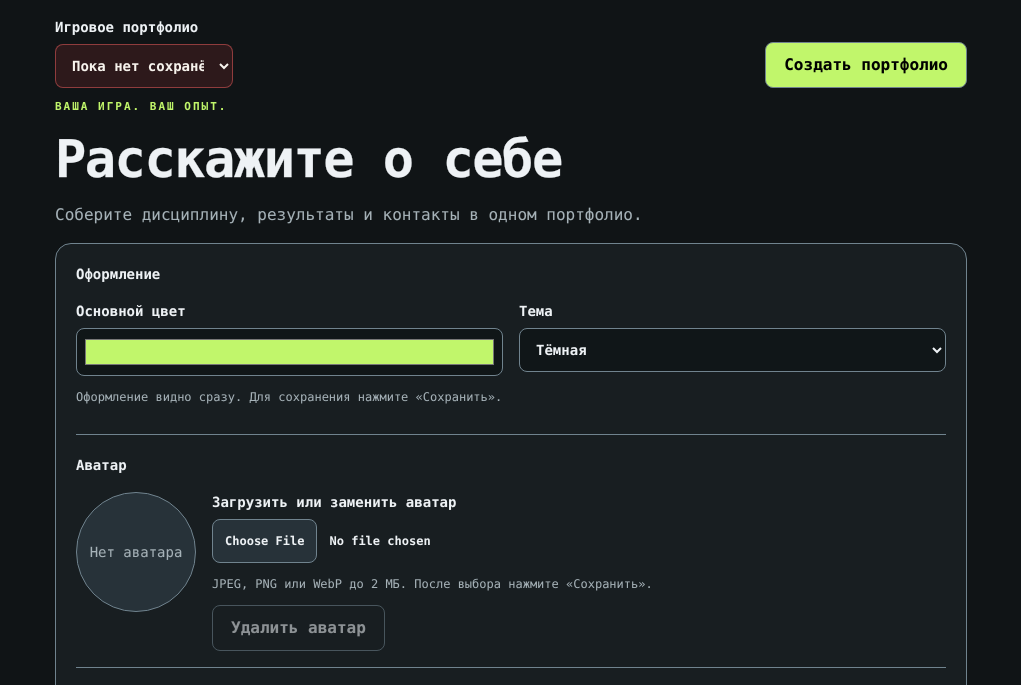
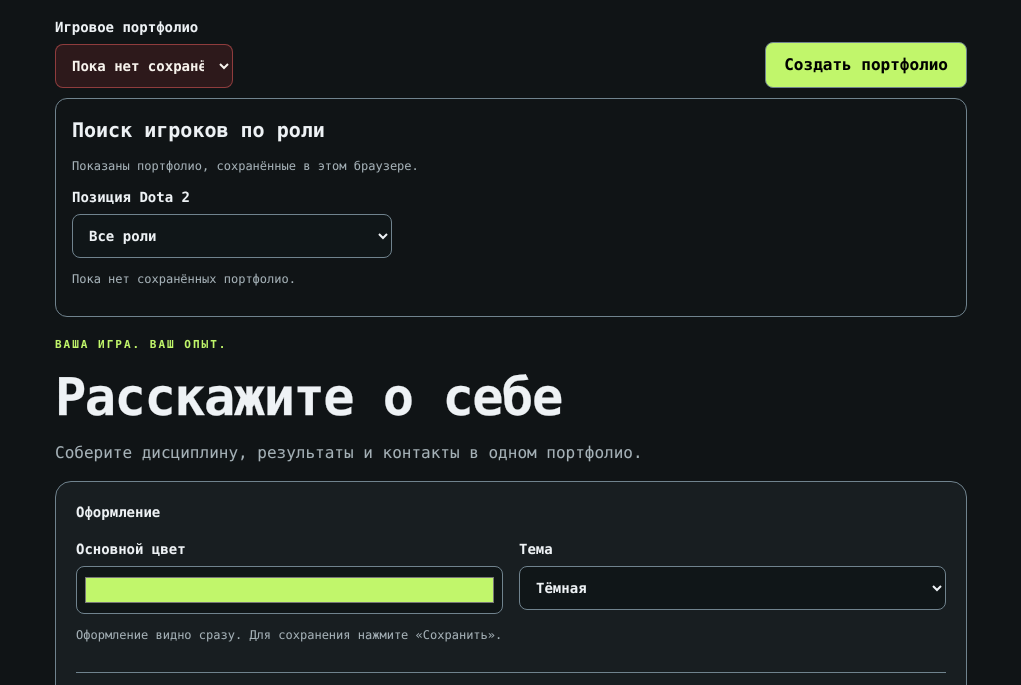
Before and after one commit to Assekke/Portfolio-cyber, a plain HTML site: page index.html in a window 1280 px wide. Shown: the part 56-741 px from the top of the page, without its empty margins (129-1150 px from the left). Drawn offline with Linux system fonts and the light colour scheme.

Commit message:
Добавить поиск игроков по роли

```diff
--- a/index.html
+++ b/index.html
@@ -27,6 +27,20 @@
     <section class="portfolio-controls" aria-label="Выбор портфолио">
       <label for="portfolio-select">Игровое портфолио<select id="portfolio-select"><option value="">Пока нет сохранённых портфолио</option></select></label>
       <button id="new-button" type="button">Создать портфолио</button>
+    </section>
+    <section class="role-search" aria-labelledby="role-search-title">
+      <h2 id="role-search-title">Поиск игроков по роли</h2>
+      <p class="hint">Показаны портфолио, сохранённые в этом браузере.</p>
+      <label for="role-filter">Позиция Dota 2<select id="role-filter">
+        <option value="">Все роли</option>
+        <option value="Кэрри">Кэрри — позиция 1</option>
+        <option value="Мидер">Мидер — позиция 2</option>
+        <option value="Оффлейнер">Оффлейнер — позиция 3</option>
+        <option value="Саппорт">Саппорт — позиция 4</option>
+        <option value="Полная поддержка">Полная поддержка — позиция 5</option>
+      </select></label>
+      <p id="role-search-empty" class="hint" role="status" hidden></p>
+      <ul id="role-search-results" aria-label="Найденные портфолио"></ul>
     </section>
     <section id="editor" aria-labelledby="editor-title">
       <p class="eyebrow">ВАША ИГРА. ВАШ ОПЫТ.</p>
--- a/script.js
+++ b/script.js
@@ -20,6 +20,9 @@
   const nicknameError = document.getElementById("nickname-error");
   const status = document.getElementById("status");
   const select = document.getElementById("portfolio-select");
+  const roleFilter = document.getElementById("role-filter");
+  const roleResults = document.getElementById("role-search-results");
+  const roleSearchEmpty = document.getElementById("role-search-empty");
   const unsavedDialog = document.getElementById("unsaved-dialog");
   const createDialog = document.getElementById("create-dialog");
   const createForm = document.getElementById("create-form");
@@ -604,7 +607,32 @@
       select.append(option);
     }
     select.value = state.activeId ?? "";
+    renderRoleResults();
   }
+
+  function renderRoleResults() {
+    const role = roleFilter.value;
+    const matches = state.portfolios.filter((player) => !role ||
+      (isDota(player.discipline) && (player.role === role || (player.additionalRoles ?? []).includes(role))));
+    roleResults.replaceChildren();
+    for (const player of matches) {
+      const item = document.createElement("li");
+      const button = document.createElement("button");
+      button.type = "button";
+      button.className = "secondary";
+      button.textContent = player.nickname;
+      if (player.id === state.activeId) button.setAttribute("aria-current", "true");
+      button.addEventListener("click", () => {
+        if (player.id !== state.activeId) requestAction({ type: "switch", id: player.id });
+      });
+      item.append(button);
+      roleResults.append(item);
+    }
+    roleSearchEmpty.hidden = matches.length > 0;
+    roleSearchEmpty.textContent = role ? "Игроков с этой ролью пока нет." : "Пока нет сохранённых портфолио.";
+  }
+
+  roleFilter.addEventListener("change", renderRoleResults);
 
   function loadActive(edit = false, focus = false) {
     avatarRequest += 1;
--- a/styles.css
+++ b/styles.css
@@ -91,6 +91,11 @@ footer { max-width: 960px; margin: 0 auto; padding: 8px 24px 20px; color: var(--
 .portfolio-controls > button { margin-left: auto; }
 #portfolio-select { background: rgb(255 70 70 / 12%); border-color: rgb(225 90 90 / 55%); color: var(--panel-text); }
 #portfolio-select option { background: var(--input-bg); color: var(--text); }
+.role-search { margin: 0 0 20px; padding: 16px; border: 1px solid var(--line); border-radius: 12px; }
+.role-search h2 { margin: 0; font-size: 20px; }
+.role-search label { max-width: 320px; }
+#role-search-results { display: flex; flex-wrap: wrap; gap: 8px; padding: 0; margin: 12px 0 0; list-style: none; }
+#role-search-results button { max-width: 100%; overflow-wrap: anywhere; }
 .appearance-controls { min-width: 0; margin: 0 0 20px; padding: 0 0 16px; border: 0; border-bottom: 1px solid var(--line); }
 .appearance-controls legend { padding: 0 0 16px; font-size: 14px; font-weight: 600; }
 .appearance-grid { display: grid; grid-template-columns: repeat(2, minmax(0, 1fr)); gap: 16px; }
@@ -184,7 +189,7 @@ dialog label + label { margin-top: 20px; }
   }
   body { background: #ffffff; font-size: 11pt; }
   main { max-width: none; width: auto; margin: 0; padding: 0; }
-  .site-header, footer, #editor, .portfolio-controls, .export-controls, #status, dialog, noscript, #portfolio button, .portfolio-summary button, .portfolio-brand { display: none !important; }
+  .site-header, footer, #editor, .portfolio-controls, .role-search, .export-controls, #status, dialog, noscript, #portfolio button, .portfolio-summary button, .portfolio-brand { display: none !important; }
   :root[data-print-ready="true"] #portfolio-summary { display: grid !important; }
   :root[data-print-ready="true"] #portfolio { display: block !important; }
   :root:not([data-print-ready="true"]) #portfolio-summary { display: none !important; }
```
Also changed, not shown: 1 other file.
